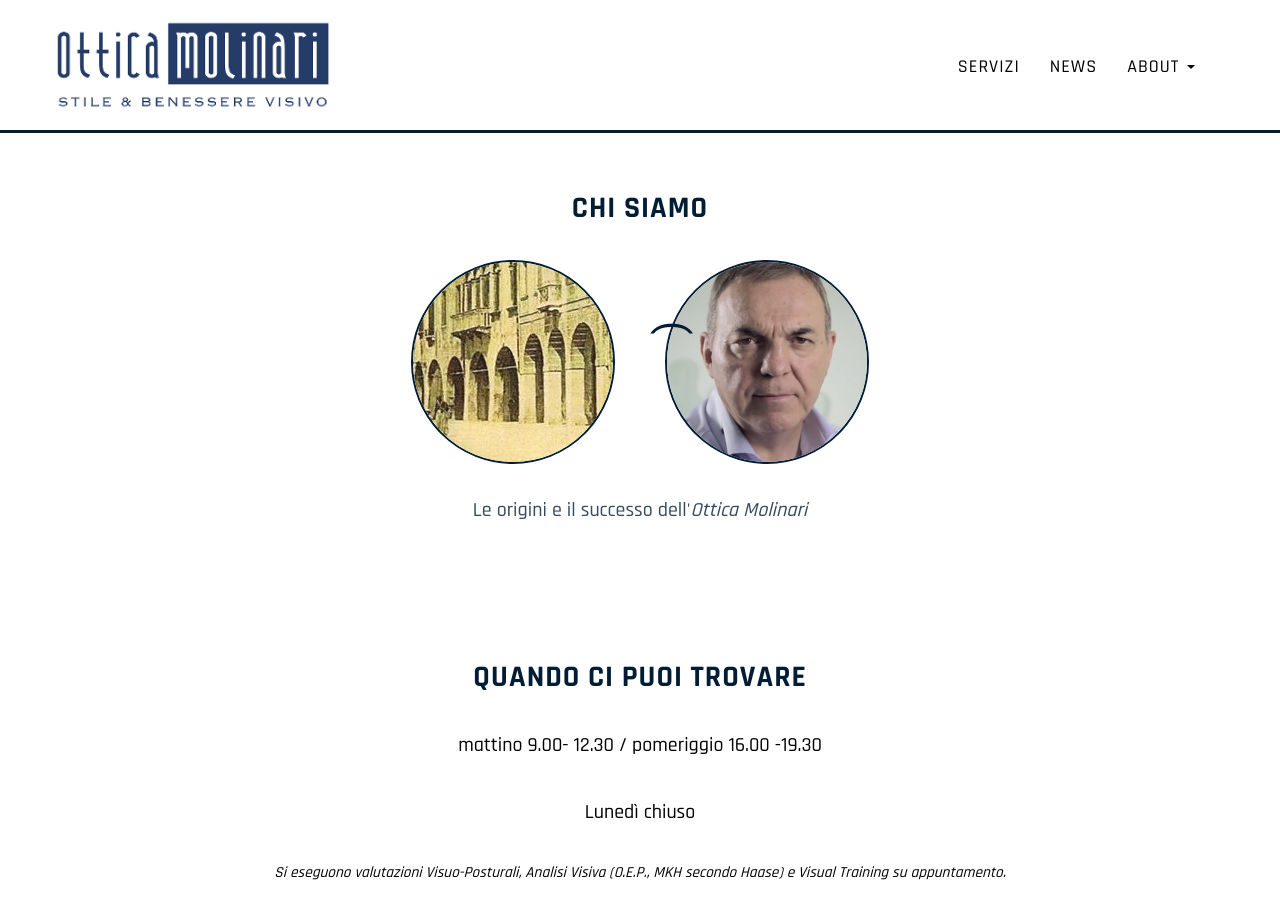
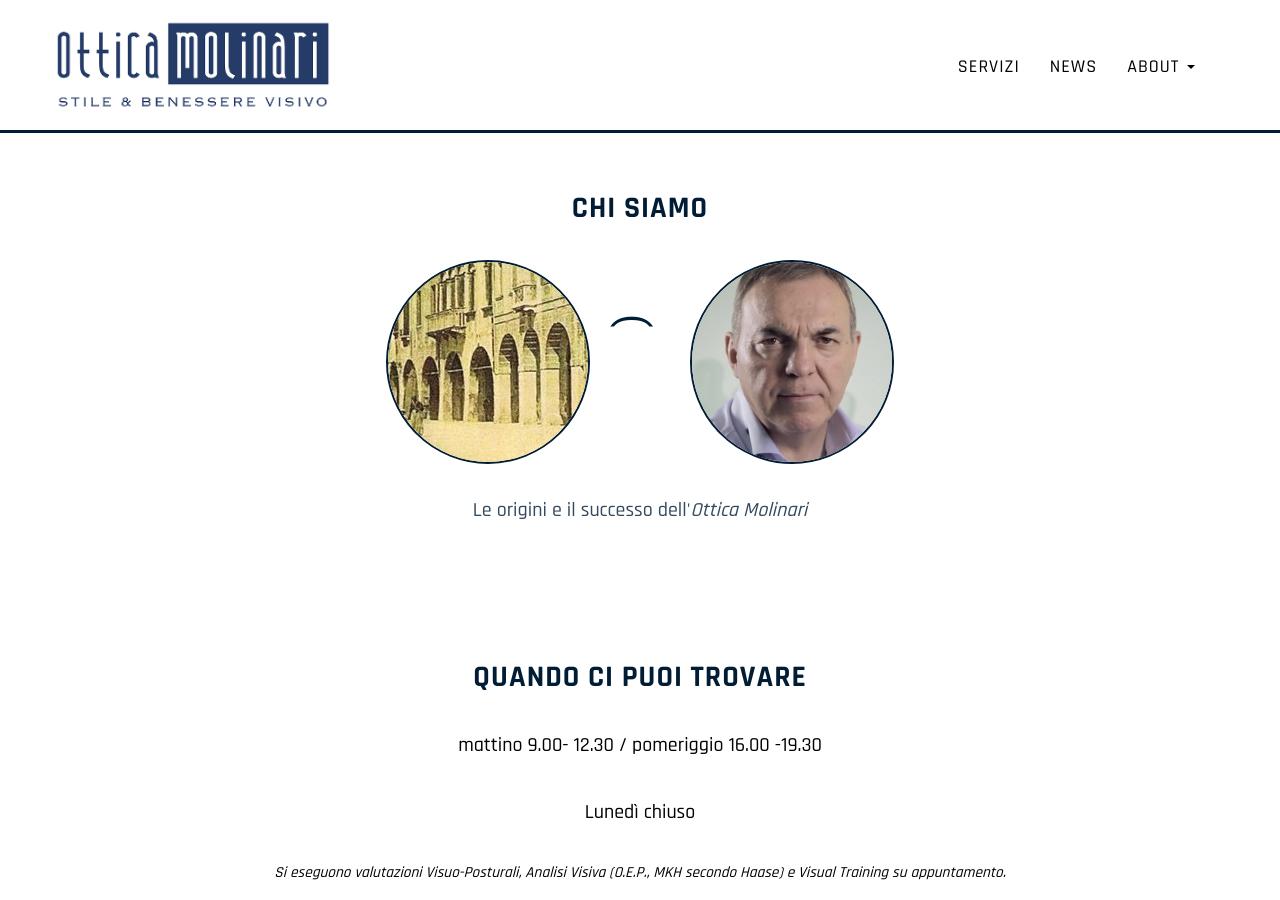
Before and after one commit to emmenko/otticamolinari, a Jekyll site: the page built from index.html, in a window 1280 px wide and 900 px high, scrolled down 2110 px. Built offline with Jekyll 4.4.1, drawn with Linux system fonts in a browser that asks for light colours; nearby versions of some CDN libraries; Markdown is read by kramdown in place of the engine named in the settings; comment, search, counter and statistics services are not loaded.

Commit message:
Fix bridge position

```diff
--- a/assets/css/style.scss
+++ b/assets/css/style.scss
@@ -186,7 +186,11 @@
 
 .about-glasses {
   margin-bottom: 30px;
-  .bridge { margin: 0 20px; font-size: 55px; color: $primary; display: inline-block; position: relative; left: 15px; }
+  .bridge {
+    margin: 0 20px; width: 50px; height: 50px; font-size: 55px;
+    color: $primary; display: inline-block; position: relative; left: 0;
+    div { position: absolute; }
+  }
   img { border: 2px solid $primary; }
 }
 
--- a/index.html
+++ b/index.html
@@ -123,7 +123,7 @@
       <h2>Chi siamo</h2>
       <div class="about-glasses">
         <img class="img-circle" src="{{ site.base_path }}/assets/img/treviso-old_small.jpg" alt="Paolo Molinari">
-        <div class="bridge">&#865;</div>
+        <div class="bridge"><div>&#865;</div></div>
         <img class="img-circle" src="{{ site.base_path }}/assets/img/gravatar_small.png" alt="Paolo Molinari">
       </div>
       <p>
```
